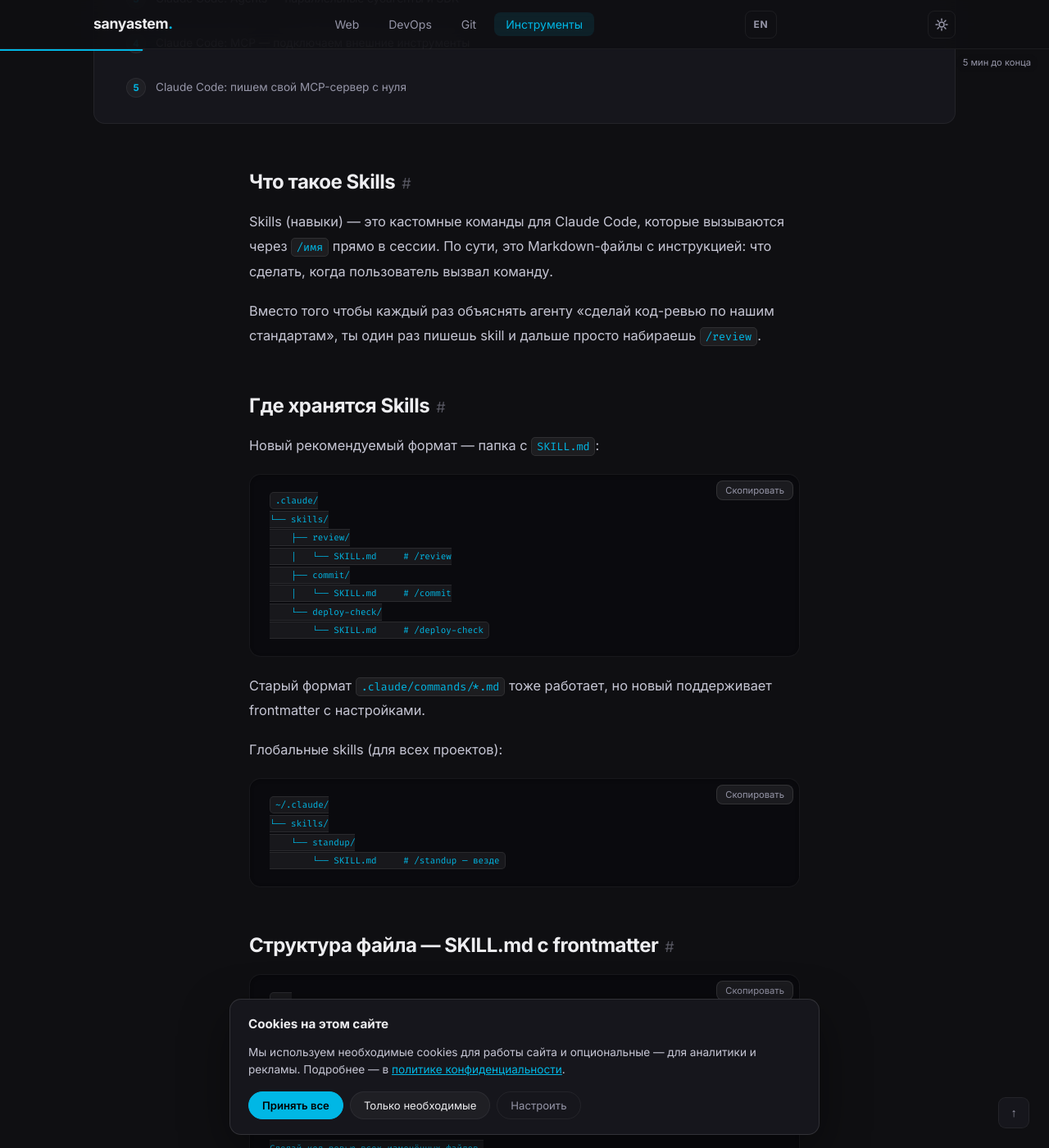
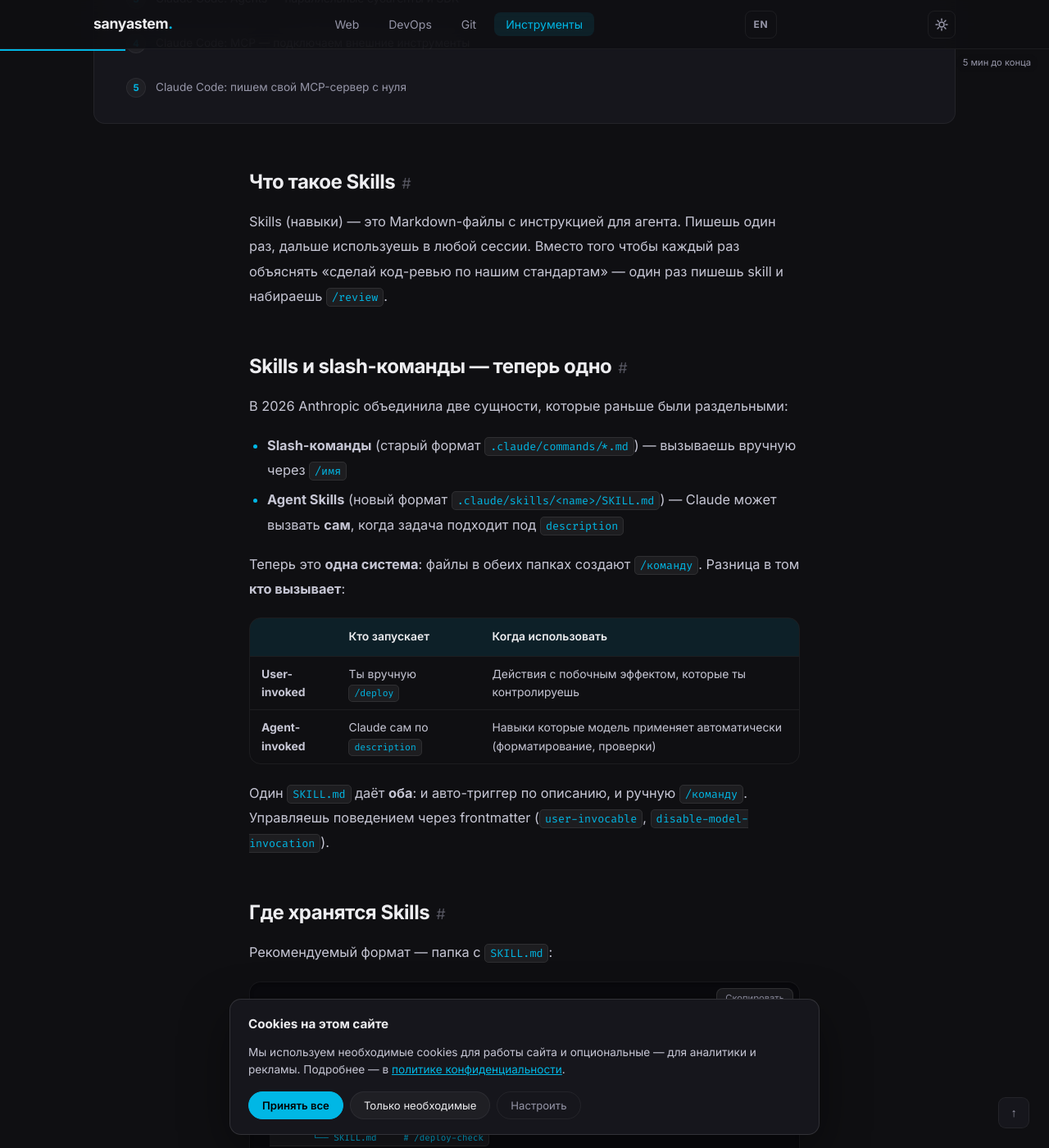
Before and after one commit to sanyastem/sanyastem.github.io, a Jekyll site: the page built from _posts/tools/2026-03-02-claude-code-skills.md, in a window 1280 px wide and 1400 px high, scrolled down 727 px. Shown: the whole window at 82% size. Built offline with Jekyll 4.4.1, drawn with Linux system fonts in a browser that asks for light colours; some of the changed text lies outside the part shown.

Commit message:
Skills статья: добавил актуальное различие 2026 - slash-команды и skills слиты в одну систему (user-invoked vs agent-invoked)

````diff
--- a/_posts/tools/2026-03-02-claude-code-skills.md
+++ b/_posts/tools/2026-03-02-claude-code-skills.md
@@ -12,6 +12,8 @@
 excerpt_text: "Skills — это собственные /команды для Claude Code. Пишешь один раз, вызываешь в любой сессии"
 keywords: "claude code skills, slash commands claude, кастомные команды claude code, .claude/commands"
 faq:
+  - q: "Skills vs slash-команды — это разное?"
+    a: "В 2026 их объединили — файлы в .claude/commands/*.md и .claude/skills/<name>/SKILL.md создают одинаковую /команду. Разница в том кто вызывает: slash-команда запускается тобой вручную, agent skill Claude может запустить сам когда задача подходит под description. Один SKILL.md даёт оба способа."
   - q: "Skills vs Subagents — в чём разница?"
     a: "Skill — это шаблон промпта, который Claude выполняет в текущей сессии (видит весь контекст). Subagent — изолированная под-сессия со своим контекстом (не видит главную). Skills для рутинных задач, subagents для тяжёлых параллельных или для защиты главного контекста от шума."
   - q: "Где хранить общие для всех проектов skills?"
@@ -24,13 +26,27 @@
 
 ## Что такое Skills
 
-Skills (навыки) — это кастомные команды для Claude Code, которые вызываются через `/имя` прямо в сессии. По сути, это Markdown-файлы с инструкцией: что сделать, когда пользователь вызвал команду.
+Skills (навыки) — это Markdown-файлы с инструкцией для агента. Пишешь один раз, дальше используешь в любой сессии. Вместо того чтобы каждый раз объяснять «сделай код-ревью по нашим стандартам» — один раз пишешь skill и набираешь `/review`.
 
-Вместо того чтобы каждый раз объяснять агенту «сделай код-ревью по нашим стандартам», ты один раз пишешь skill и дальше просто набираешь `/review`.
+## Skills и slash-команды — теперь одно
+
+В 2026 Anthropic объединила две сущности, которые раньше были раздельными:
+
+- **Slash-команды** (старый формат `.claude/commands/*.md`) — вызываешь вручную через `/имя`
+- **Agent Skills** (новый формат `.claude/skills/<name>/SKILL.md`) — Claude может вызвать **сам**, когда задача подходит под `description`
+
+Теперь это **одна система**: файлы в обеих папках создают `/команду`. Разница в том **кто вызывает**:
+
+| | Кто запускает | Когда использовать |
+|---|---|---|
+| **User-invoked** | Ты вручную `/deploy` | Действия с побочным эффектом, которые ты контролируешь |
+| **Agent-invoked** | Claude сам по `description` | Навыки которые модель применяет автоматически (форматирование, проверки) |
+
+Один `SKILL.md` даёт **оба**: и авто-триггер по описанию, и ручную `/команду`. Управляешь поведением через frontmatter (`user-invocable`, `disable-model-invocation`).
 
 ## Где хранятся Skills
 
-Новый рекомендуемый формат — папка с `SKILL.md`:
+Рекомендуемый формат — папка с `SKILL.md`:
 
 ```
 .claude/
@@ -43,7 +59,7 @@
         └── SKILL.md     # /deploy-check
 ```
 
-Старый формат `.claude/commands/*.md` тоже работает, но новый поддерживает frontmatter с настройками.
+Старый формат `.claude/commands/*.md` тоже работает (обратная совместимость), но новые skills лучше класть в `.claude/skills/` — он поддерживает frontmatter, вспомогательные файлы рядом и авто-вызов агентом.
 
 Глобальные skills (для всех проектов):
 
````
Also changed, not shown: _posts/en/2026-03-02-claude-code-skills.md (+18 -4 lines).
